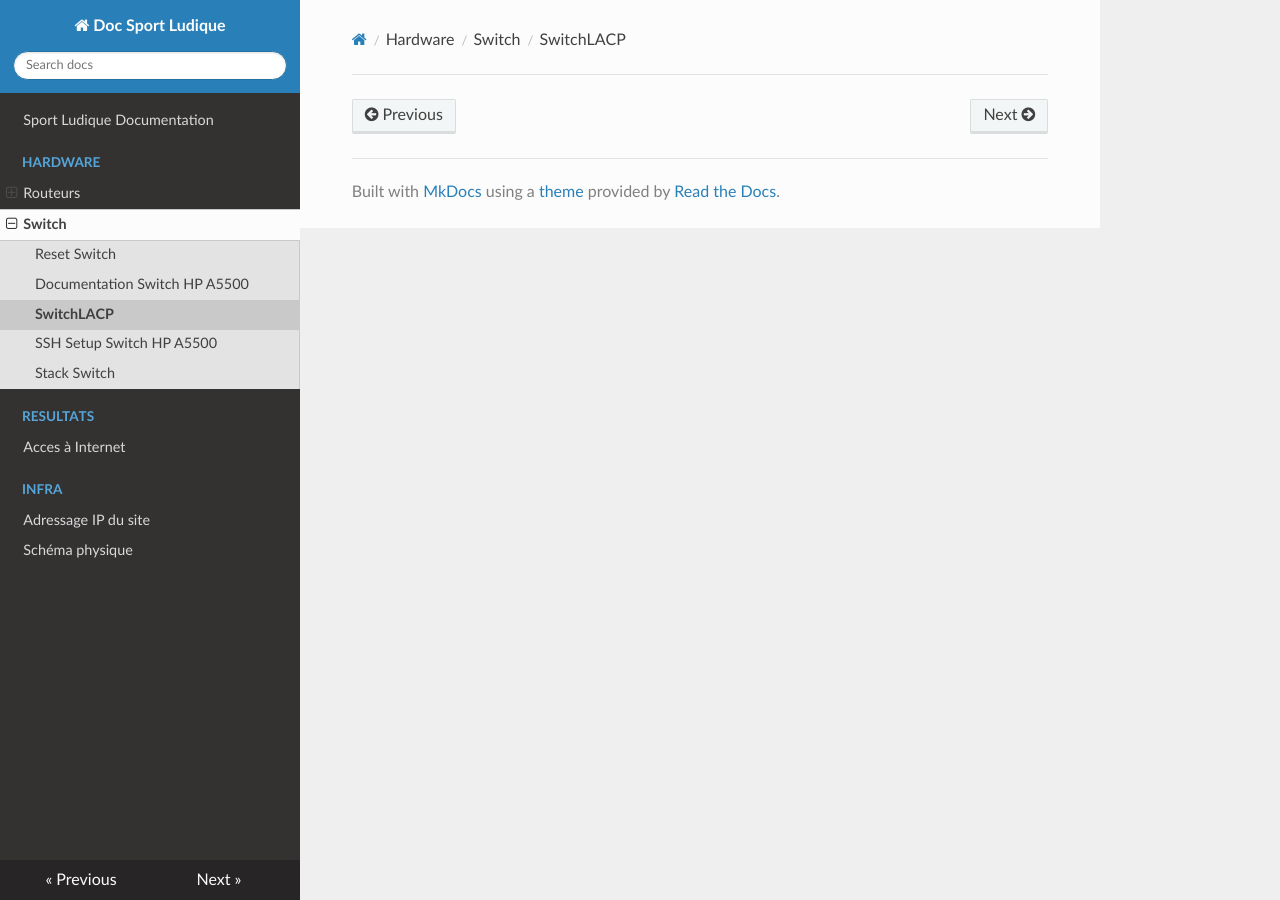
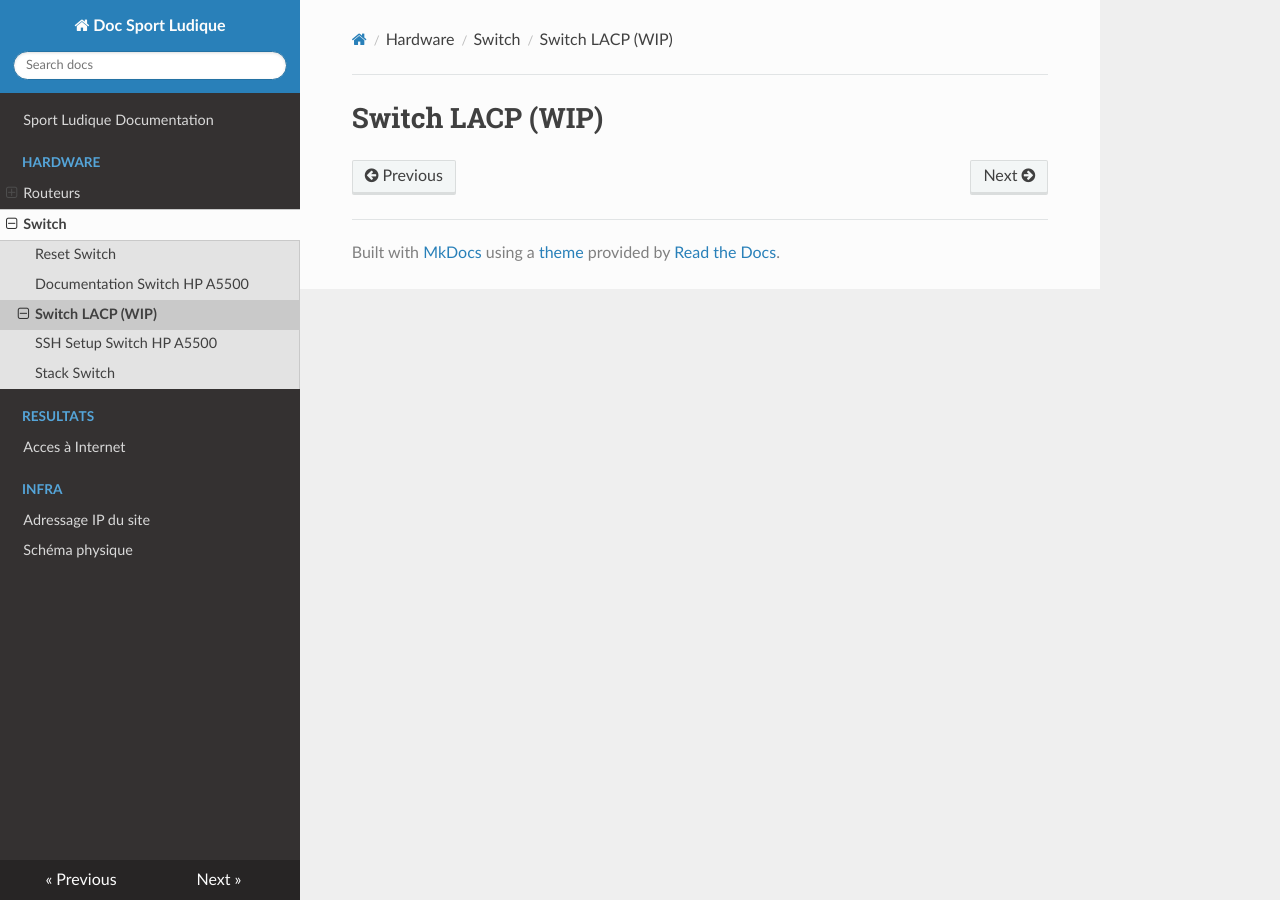
Before and after one commit to DSISportLudique/SportLudique2Doc, an MkDocs documentation site: the page built from docs/Hardware/Switch/SwitchLACP.md, in a window 1280 px wide. Built offline with MkDocs 1.6.1, drawn with Linux system fonts in a browser that asks for light colours; nearby versions of some CDN libraries.

Commit message:
lacp is wip

```diff
--- a/docs/Hardware/Switch/SwitchLACP.md
+++ b/docs/Hardware/Switch/SwitchLACP.md
@@ -1 +1 @@
-Interfaces:
+# Switch LACP (WIP)
```
